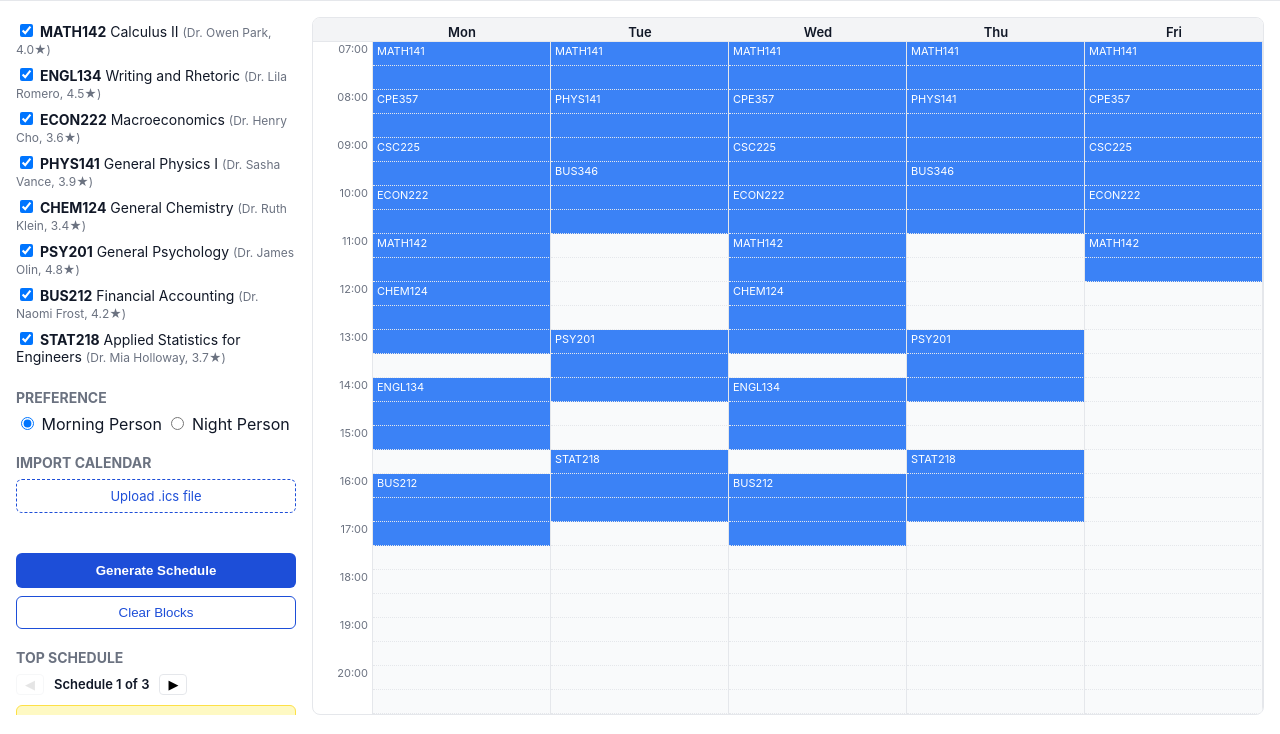
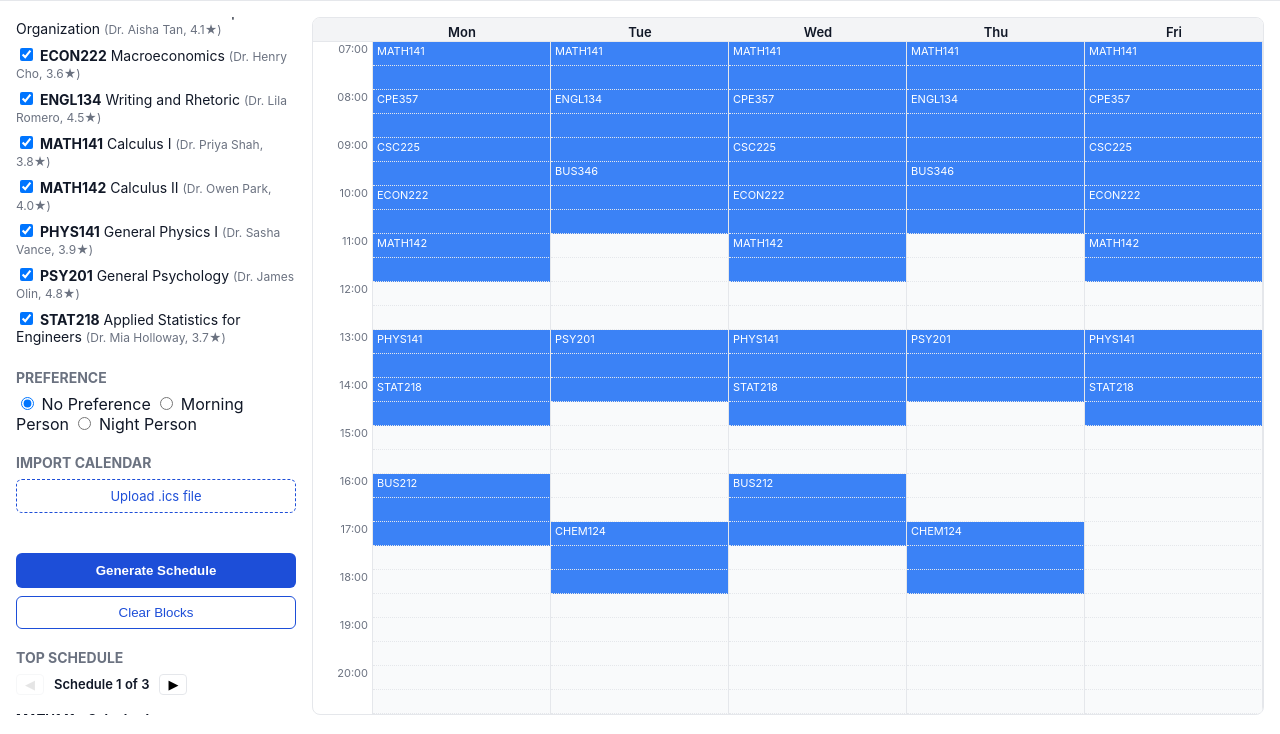
Before and after one commit to sloglowrestoration-star/polytime, a website with bundled scripts: page index.html in a window 1280 px wide. Both pictures are taken after a click on the button "Generate Schedule". Shown: the part 66-800 px from the top of the page. Built offline with nearby package versions, Linux system fonts and the light colour scheme.

Commit message:
Add No Preference option and sort courses by subject
No Preference radio (now default) disables start-time weighting
and suppresses warnings — ranks purely by rating, days on campus,
and gaps. Course list now sorted alphabetically by subject code.

Co-Authored-By: Claude Sonnet 4.6 <noreply@anthropic.com>

```diff
--- a/index.html
+++ b/index.html
@@ -19,7 +19,8 @@
       </section>
       <section class="sidebar-section">
         <h2>Preference</h2>
-        <label><input type="radio" name="preference" value="morning" checked /> Morning Person</label>
+        <label><input type="radio" name="preference" value="none" checked /> No Preference</label>
+        <label><input type="radio" name="preference" value="morning" /> Morning Person</label>
         <label><input type="radio" name="preference" value="night" /> Night Person</label>
       </section>
       <section class="sidebar-section">
--- a/js/app.js
+++ b/js/app.js
@@ -10,7 +10,7 @@ import {
 const state = {
   courses: [],
   selected: new Set(),
-  preference: "morning",
+  preference: "none",
   topSchedules: [],
   activeIdx: 0
 };
@@ -24,7 +24,8 @@ async function loadCourses() {
 function renderCourseList() {
   const ul = document.getElementById("course-list");
   ul.innerHTML = "";
-  state.courses.forEach(c => {
+  const sorted = [...state.courses].sort((a, b) => a.id.localeCompare(b.id));
+  sorted.forEach(c => {
     const li = document.createElement("li");
     li.innerHTML = `
       <label>
--- a/js/optimizer.js
+++ b/js/optimizer.js
@@ -64,6 +64,7 @@ const NIGHT_EARLY_CUTOFF  = timeToSlot("10:00"); // slot 6
 const MORNING_LATE_CUTOFF = timeToSlot("15:00"); // slot 16
 
 export function detectWarnings(schedule, preference) {
+  if (preference === "none") return [];
   const warnings = [];
   schedule.forEach(section => {
     const start = timeToSlot(section.startTime);
@@ -108,6 +109,10 @@ export function scoreSchedule(schedule, preference) {
   const gapMins = totalGapMinutes(schedule);
   const gapScore = Math.max(0, 1 - gapMins / 120);
 
+  if (preference === "none") {
+    return 0.40 * ratingScore + 0.30 * daysScore + 0.30 * gapScore;
+  }
+
   const avgStart = averageStartMinutes(schedule);
   const startNorm = Math.min(1, Math.max(0, (avgStart - 8 * 60) / (12 * 60)));
   const startScore = preference === "night" ? startNorm : 1 - startNorm;
```
